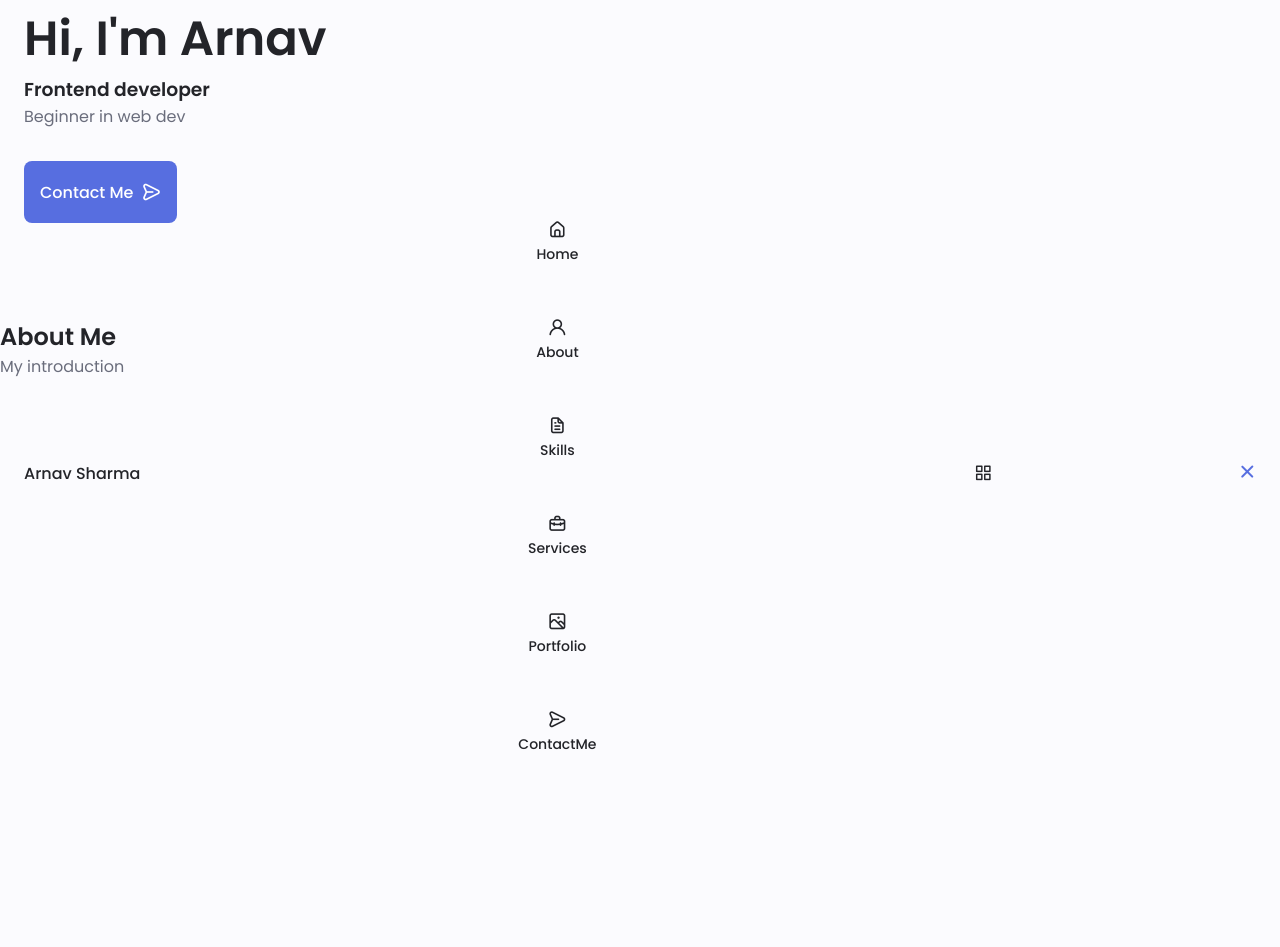
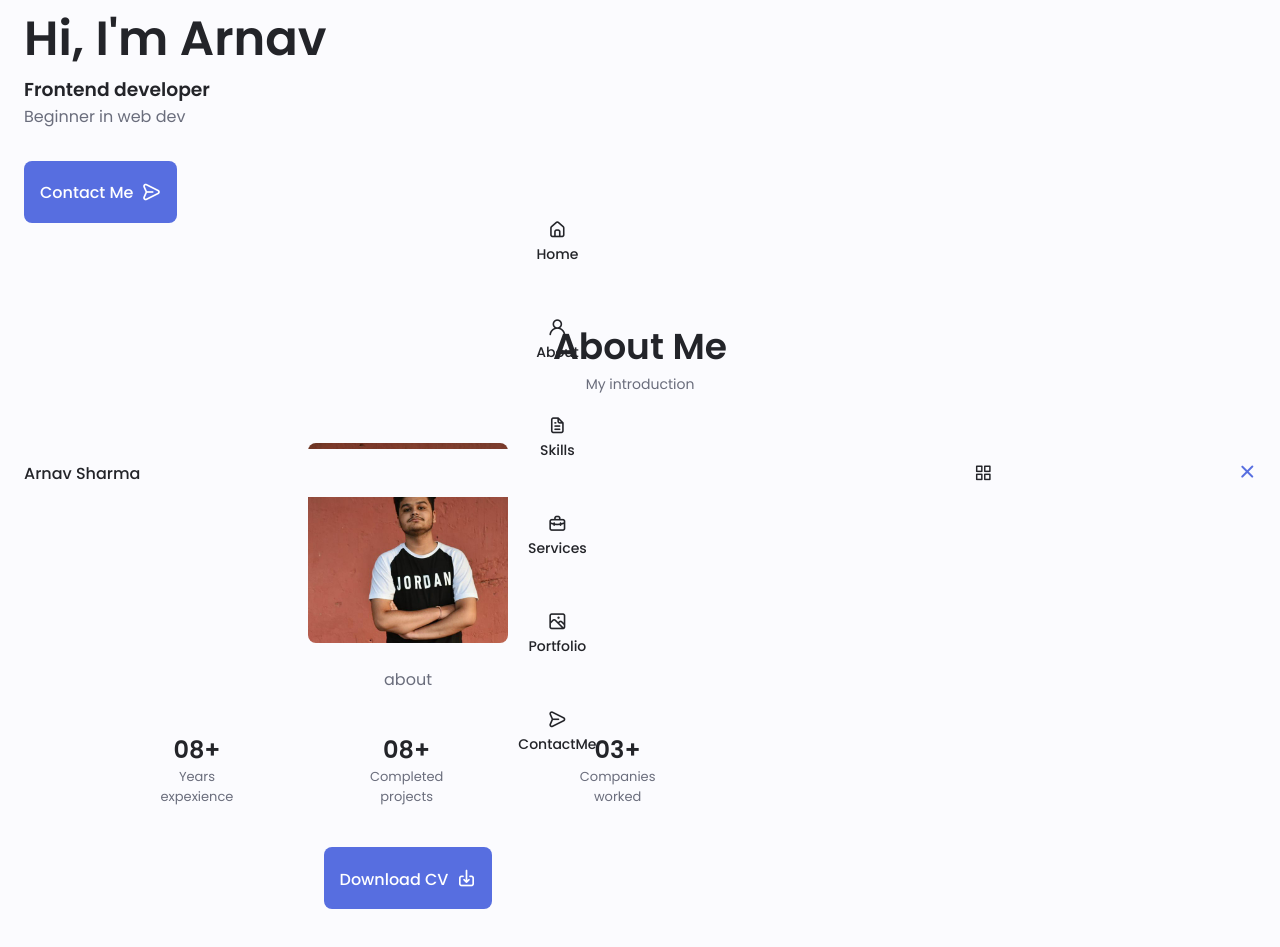
Before and after one commit to arnav1776/portfolio_website, a plain HTML site: page index.html in a window 1280 px wide. Shown: the part 303-1250 px from the top of the page. Drawn offline with nearby package versions, Linux system fonts and the light colour scheme.

Commit message:
about section

```diff
--- a/assets/css/style.css
+++ b/assets/css/style.css
@@ -112,20 +112,21 @@ img{
 /*==================== REUSABLE CSS CLASSES ====================*/
 .section{
     padding: 2rem 0 4rem;
+
 }
 
-.section_title{
+.section__title{
     font-size: var(--h1-font-size);
 }
 
-.section_subtitle{
+.section__subtitle{
     display: block;
     font-size: var(--small-font-size);
     margin-bottom: var(--mb-3);
 }
 
-.section_title,
-.section_subtitle{
+.section__title,
+.section__subtitle{
     text-align: center;
 }
 
@@ -346,7 +347,43 @@ img{
 }
 
 /*==================== ABOUT ====================*/
+.about__img{
+    width: 200px;
+    border-radius: .5rem;
+    justify-self: center;
+    align-self: center;
+}
 
+.about__description{
+    text-align: center;
+    margin-bottom: var(--mb-2-5);
+}
+.about__info{
+    display: flex;
+    justify-content: space-evenly;
+    margin-bottom: var(--mb-2-5);
+}
+
+.about__info-title{
+    font-size: var(--h2-font-size);
+    font-weight: var(--font-semi-bold);
+    color: var(--title-color);
+}
+
+.about__info-name{
+    font-size: var(--smaller-font-size);
+}
+
+.about__info-title,
+.about__info-name{
+    display: block;
+    text-align: center;
+}
+
+.about__buttons{
+    display: flex;
+    justify-content: center;
+}
 
 /*==================== SKILLS ====================*/
 
--- a/index.html
+++ b/index.html
@@ -122,6 +122,35 @@
             <h2 class="section__title">About Me</h2>
             <span class="section__subtitle">My introduction</span>
 
+            <div class="about_container container grid">
+                <img src="assets/img/user.png" alt="" class="about__img">
+
+                <div class="about__data">
+                    <p class="about__description">
+                        about
+                    </p>
+                    <div class="about__info">
+                        <div>
+                            <span class="about__info-title">08+</span>
+                            <span class="about__info-name">Years <br> expexience</span>
+                        </div>
+                        <div>
+                            <span class="about__info-title">08+</span>
+                            <span class="about__info-name">Completed <br> projects</span>
+                        </div>
+                        <div>
+                            <span class="about__info-title">03+</span>
+                            <span class="about__info-name">Companies <br> worked</span>
+                        </div>
+                    </div>
+                    <div class="about__buttons">
+                        <a download="" href="assets/pdf/Arnav Sharma_Resume.docx" class="button butto--flex">
+                            Download CV<i class="uil uil-download-alt button__icon"></i>
+                        </a>
+                    </div>
+                </div>
+            </div>
+
 
         </section>
 
```
Also changed, not shown: 1 other file.
